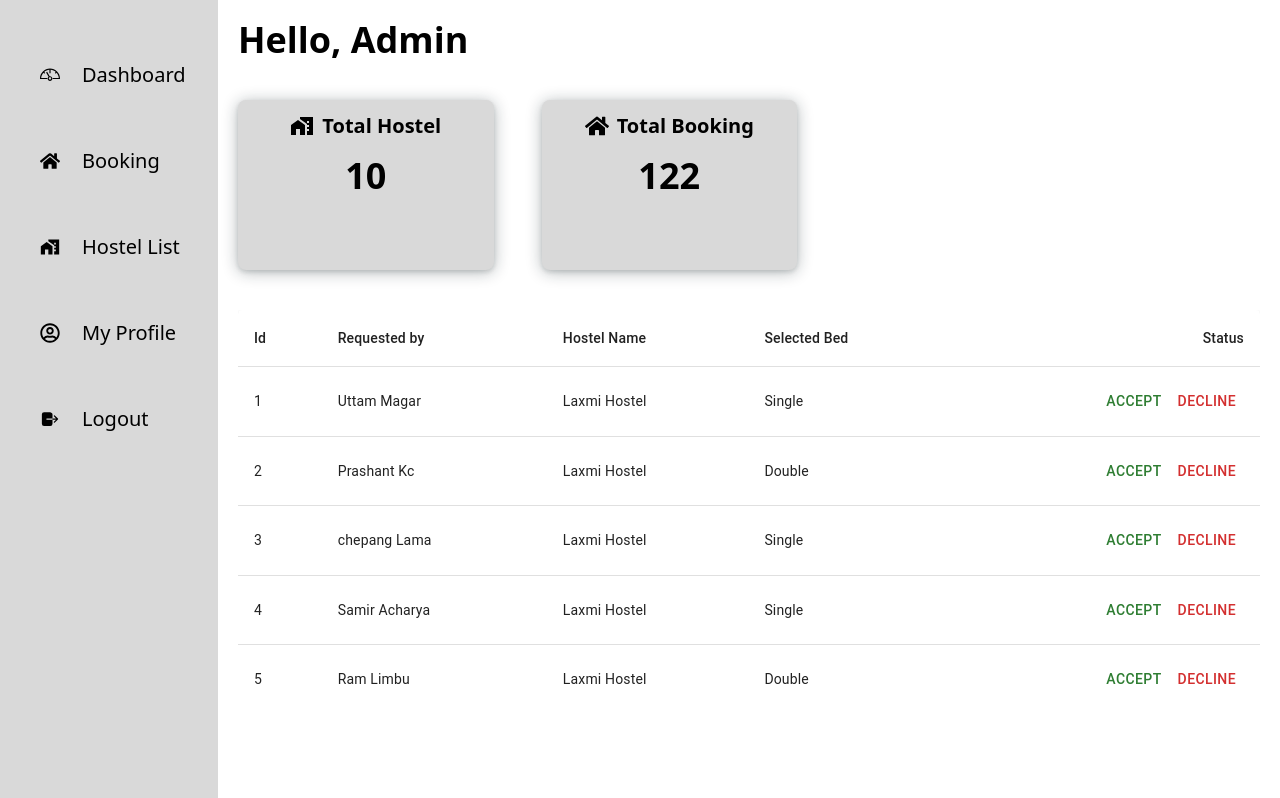
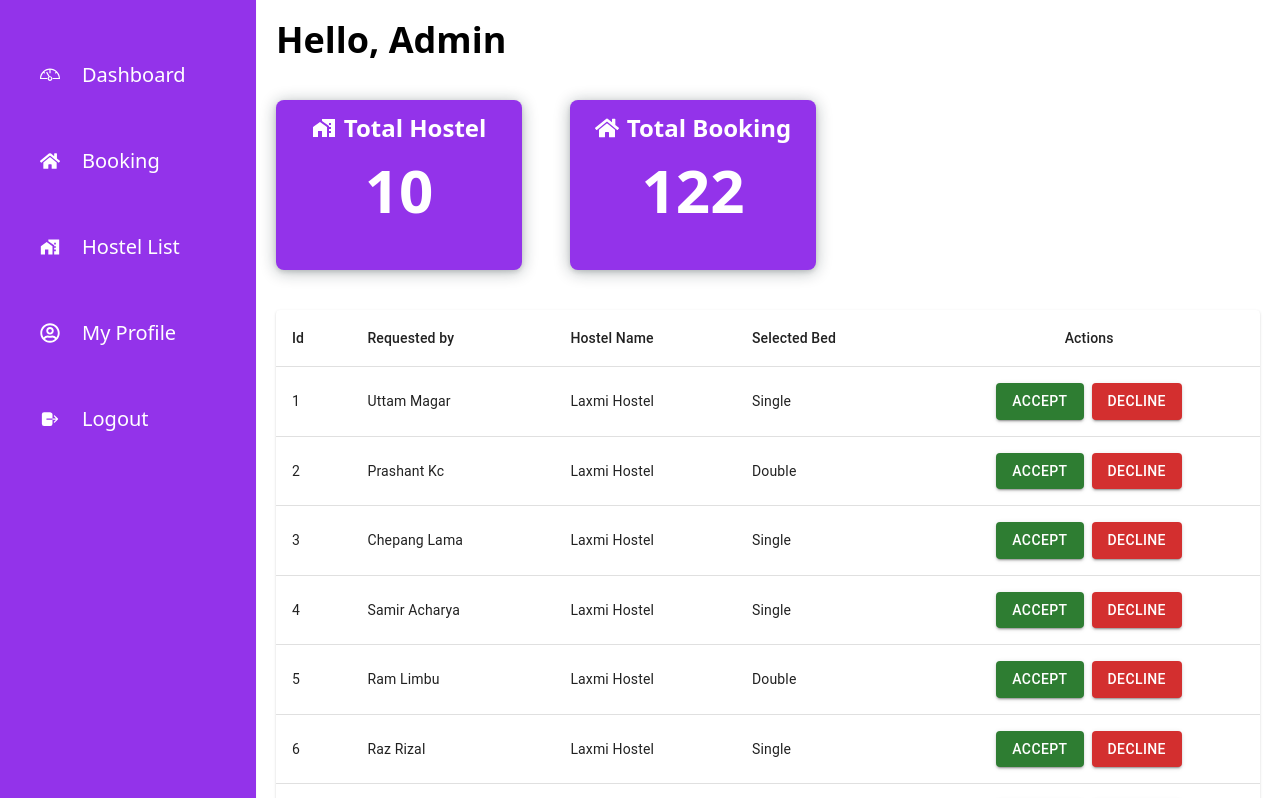
Before and after one commit to Nehaa222/hostelStay, a React (Vite) app: page / in a window 1280 px wide. Shown: the top 798 px of the page. Built offline with nearby package versions, Linux system fonts and the light colour scheme.

Commit message:
Updated the  design of admin and booking dashboard

```diff
--- a/src/App.jsx
+++ b/src/App.jsx
@@ -15,7 +15,7 @@ const App = () => {
       <BrowserRouter>
         <Routes>
           {/* <Route path="/" element={<Home />} />
-          <Route path="contact" element={<Contact />} />
+          <Route path="contact" element={<Contact />} /
           <Route path="about" element={<About />} />
           <Route path="login" element={<Loginpage />} />
           <Route path="signup" element={<Signuppage />} />
--- a/src/components/AdminDashboard.jsx
+++ b/src/components/AdminDashboard.jsx
@@ -24,115 +24,113 @@ export default function AdminDashboard() {
   const [requests, setRequests] = useState([
     createRequest(1, "Uttam Magar", "Laxmi Hostel", "Single"),
     createRequest(2, "Prashant Kc ", "Laxmi Hostel", "Double"),
-    createRequest(3, "chepang Lama", "Laxmi Hostel", "Single"),
+    createRequest(3, "Chepang Lama", "Laxmi Hostel", "Single"),
     createRequest(4, "Samir Acharya", "Laxmi Hostel", "Single"),
     createRequest(5, "Ram Limbu", "Laxmi Hostel", "Double"),
-    createRequest(6, " Raz Rizal", "Laxmi Hostel", "Single"),
+    createRequest(6, "Raz Rizal", "Laxmi Hostel", "Single"),
     createRequest(7, "Dinesh Singh", "Laxmi Hostel", "Single"),
     createRequest(8, "Digvijay Rathee", "Laxmi Hostel", "Single"),
-    createRequest(9, "Ashish kc", "Laxmi Hostel", "Double"),
+    createRequest(9, "Ashish Kc", "Laxmi Hostel", "Double"),
     createRequest(10, "Jasmin Lama", "Laxmi Hostel", "Single"),
   ]);
 
-  // Handlers to accept or decline the request
+
   const handleAccept = (id) => {
     console.log("Accepted request with ID:", id);
-    // Additional logic to handle accept
+
   };
 
   const handleDecline = (id) => {
     console.log("Declined request with ID:", id);
-    // Additional logic to handle decline
+
   };
 
   return (
     <div className="Container">
-      <div class="flex h-full w-full cursor-pointer">
-        <div class="sidebar bg-[#D9D9D9] text-black p-5 w-[20%] font-bold text-[20px] flex flex-col items-center h-screen">
-          <div class="menu-item mt-10 mb-4 w-full flex items-center justify-start pl-5">
-            <TfiDashboard class="mr-[22px]" />
+      <div className="flex h-full w-full cursor-pointer">
+        <div className="sidebar bg-purple-600 text-white p-5 w-[20%] font-bold text-[20px] flex flex-col items-center h-screen shadow-sm fixed top-0 left-0 overflow-y-auto">
+          <div className="menu-item mt-10 mb-4 w-full flex items-center justify-start pl-5">
+            <TfiDashboard className="mr-[22px]" />
             <span>Dashboard</span>
           </div>
 
-          <div class="menu-item mt-10 mb-4 w-full flex items-center justify-start pl-5">
-            <Link to="/Booking" className="flex items-center">
-              <FaHome class="mr-[22px]" />
+          <div className="menu-item mt-10 mb-4 w-full flex items-center justify-start pl-5">
+            <Link to="/Booking" className="flex items-center text-white">
+              <FaHome className="mr-[22px]" />
               <span>Booking</span>
             </Link>
           </div>
 
-          <div class="menu-item mt-10 mb-4 w-full flex items-center justify-start pl-5">
-            <MdMapsHomeWork class="mr-[22px]" />
+          <div className="menu-item mt-10 mb-4 w-full flex items-center justify-start pl-5">
+            <MdMapsHomeWork className="mr-[22px]" />
             <span>Hostel List</span>
           </div>
-          <div class="menu-item mt-10 mb-4 w-full flex items-center justify-start pl-5">
-            <FaRegUserCircle class="mr-[22px]" />
+          <div className="menu-item mt-10 mb-4 w-full flex items-center justify-start pl-5">
+            <FaRegUserCircle className="mr-[22px]" />
             <span>My Profile</span>
           </div>
-          <div class="menu-item mt-10 w-full flex items-center justify-start pl-5">
-            <IoLogOut class="mr-[22px]" />
+          <div className="menu-item mt-10 w-full flex items-center justify-start pl-5">
+            <IoLogOut className="mr-[22px]" />
             <span>Logout</span>
           </div>
         </div>
 
-        <div class="main-dashboard p-5 w-full">
-          <div className=" mb-10">
+        <div className="main-dashboard p-5 w-full ml-[20%]">
+          <div className="mb-10">
             <p className="text-4xl font-semibold">Hello, Admin</p>
           </div>
 
-          <div class="info-cards flex gap-8 mb-5 space-x-4 ">
-            <div class="card bg-[#D9D9D9] text-black p-3 w-1/4 h-[170px] flex flex-col justify-between rounded-lg shadow-md">
+          <div className="info-cards flex gap-8 mb-5 space-x-4">
+            <div className="card bg-purple-600 text-white p-3 w-1/4 h-[170px] flex flex-col justify-between rounded-lg shadow-md">
               <div>
-                <div class="flex items-center justify-center space-x-2">
+                <div className="flex items-center justify-center space-x-2">
                   <MdMapsHomeWork className="h-6 w-6" />
-                  <span class="text-xl font-bold">Total Hostel</span>
+                  <span className="text-2xl font-bold">Total Hostel</span>
                 </div>
-                <p class="text-center text-4xl font-bold mt-4">10</p>
+                <p className="text-center text-6xl font-bold mt-4">10</p>
               </div>
             </div>
-            <div class="card bg-[#D9D9D9] text-black p-3 w-1/4 flex flex-col justify-between rounded-lg shadow-md h-[170px]">
+            <div className="card bg-purple-600 text-white p-3 w-1/4 flex flex-col justify-between rounded-lg shadow-md h-[170px]">
               <div>
-                <div class="flex items-center justify-center space-x-2">
+                <div className="flex items-center justify-center space-x-2">
                   <FaHome className="h-6 w-6" />
-                  <span class="text-xl font-bold">Total Booking</span>
+                  <span className="text-2xl font-bold">Total Booking</span>
                 </div>
-                <p class="text-center text-4xl font-bold mt-4">122</p>
+                <p className="text-center text-6xl font-bold mt-4">122</p>
               </div>
             </div>
           </div>
 
-          <div
-            className="container mx-auto mt-10"
-            style={{ maxHeight: "400px", overflowY: "auto" }}
-          >
+          <div className="container mx-auto mt-10">
             <TableContainer component={Paper}>
               <Table sx={{ minWidth: 650 }} aria-label="simple table">
                 <TableHead>
                   <TableRow>
-                    <TableCell>Id</TableCell>
-                    <TableCell>Requested by</TableCell>
-                    <TableCell>Hostel Name</TableCell>
-                    <TableCell>Selected Bed</TableCell>
-                    <TableCell align="right">Status</TableCell>
+                    <TableCell style={{ padding: "16px" }}>Id</TableCell>
+                    <TableCell style={{ padding: "16px" }}>Requested by</TableCell>
+                    <TableCell style={{ padding: "16px" }}>Hostel Name</TableCell>
+                    <TableCell style={{ padding: "16px" }}>Selected Bed</TableCell>
+                    <TableCell align="center" style={{ padding: "16px" }}>Actions</TableCell>
                   </TableRow>
                 </TableHead>
                 <TableBody>
                   {requests.map((request) => (
                     <TableRow key={request.id}>
-                      <TableCell component="th" scope="row">
-                        {request.id}
-                      </TableCell>
-                      <TableCell>{request.requestedBy}</TableCell>
-                      <TableCell>{request.hostelName}</TableCell>
-                      <TableCell>{request.selectedBed}</TableCell>
-                      <TableCell align="right">
+                      <TableCell style={{ padding: "16px" }}>{request.id}</TableCell>
+                      <TableCell style={{ padding: "16px" }}>{request.requestedBy}</TableCell>
+                      <TableCell style={{ padding: "16px" }}>{request.hostelName}</TableCell>
+                      <TableCell style={{ padding: "16px" }}>{request.selectedBed}</TableCell>
+                      <TableCell align="center" style={{ padding: "16px" }}>
                         <Button
+                          variant="contained"
                           color="success"
                           onClick={() => handleAccept(request.id)}
+                          style={{ marginRight: "8px" }}
                         >
                           Accept
                         </Button>
                         <Button
+                          variant="contained"
                           color="error"
                           onClick={() => handleDecline(request.id)}
                         >
```
Also changed, not shown: src/components/Booking.jsx (+153 -24 lines).
